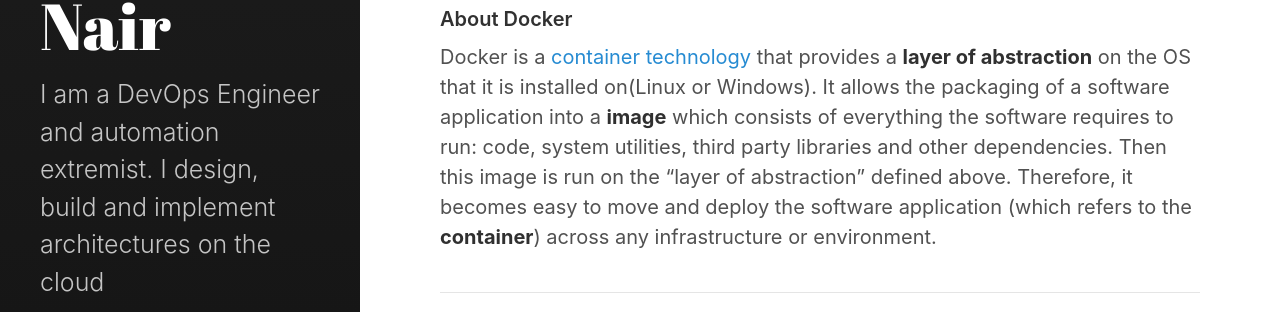
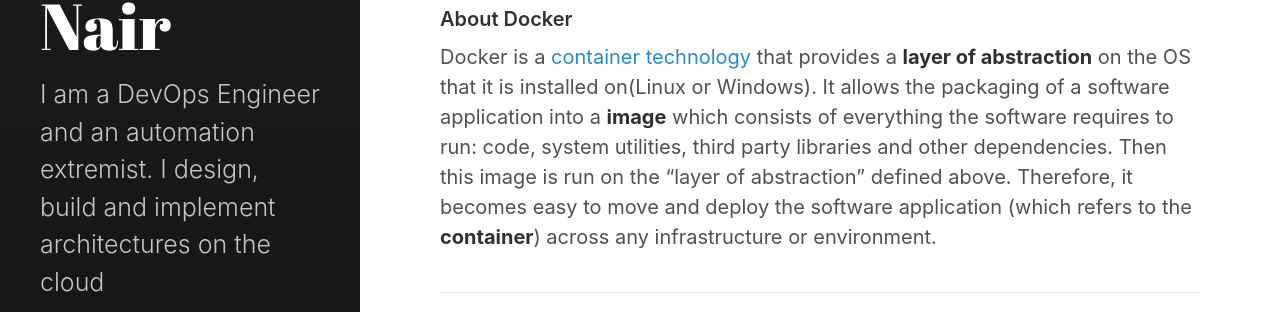
Before and after one commit to slashr/slashr.github.io, a Jekyll site: the page built from index.html, in a window 1280 px wide. Shown: the part 1894-2206 px from the top of the page. Built offline with Jekyll 4.4.1, drawn with Linux system fonts in a browser that asks for light colours; the list of posts is cut into pages by our own code.

Commit message:
Corrected typo

```diff
--- a/_config.yml
+++ b/_config.yml
@@ -6,7 +6,7 @@
 # Setup
 title:            Akash Nair
 tagline:          'Sky Wide '
-description:	  'I am a DevOps Engineer and automation extremist. I design, build and implement architectures on the cloud'
+description:	  'I am a DevOps Engineer and an automation extremist. I design, build and implement architectures on the cloud'
 url:              https://slashr.github.io
 baseurl:          ''
                   # the optional subpath of your site, e.g. "/blog"
```
